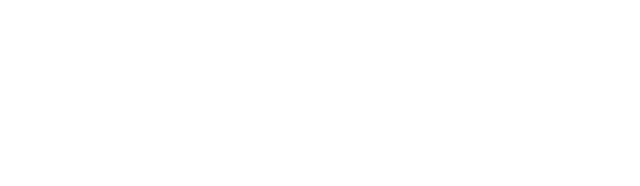
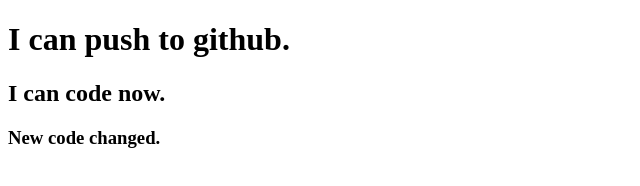
Before and after one commit to Zakariabappy/My-second-repo, a plain HTML site: page index.html in a window 1280 px wide. Shown: the whole page, without its empty margins (0-640 px from the left). Drawn offline with Linux system fonts and the light colour scheme.

Commit message:
added header

```diff
--- a/index.html
+++ b/index.html
@@ -7,6 +7,8 @@
     <title>My second github repo</title>
 </head>
 <body>
-
+    <h1>I can push to github.</h1>
+    <h2>I can code now.</h2>
+    <h3>New code changed.</h3>
 </body>
 </html>
```
